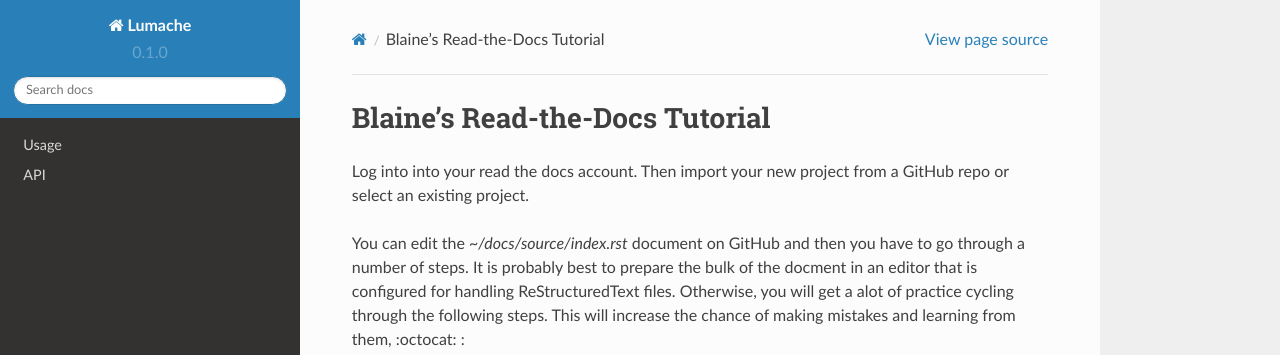
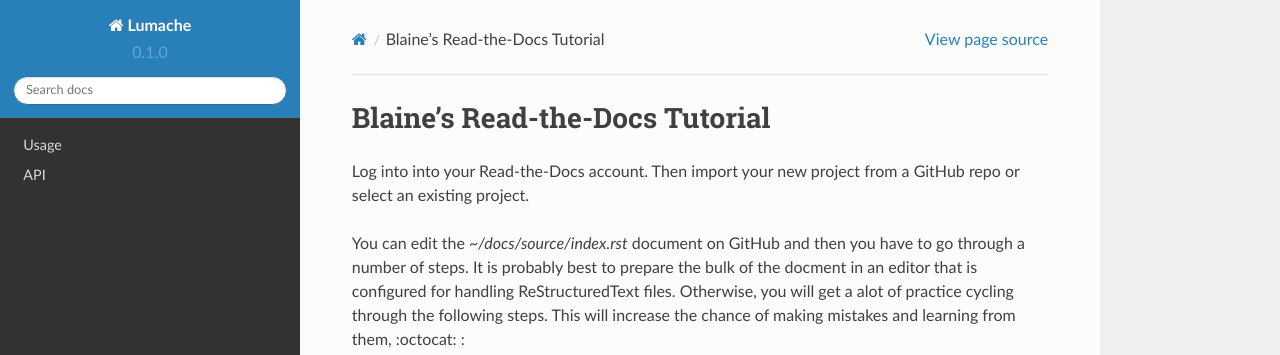
Before and after one commit to MooersLab/rtd-tutorial, a Sphinx documentation site: the page built from docs/source/index.rst, in a window 1280 px wide and 900 px high. Shown: the top 355 px of the window. Built offline with Sphinx 7.4.7 and the Read the Docs theme 2.0.0, drawn with Linux system fonts in a browser that asks for light colours.

```diff
--- a/docs/source/index.rst
+++ b/docs/source/index.rst
@@ -1,7 +1,7 @@
 Blaine's Read-the-Docs Tutorial
 ===============================
 
-Log into into your read the docs account.
+Log into into your Read-the-Docs account.
 Then import your new project from a GitHub repo
 or select an existing project.
 
```
